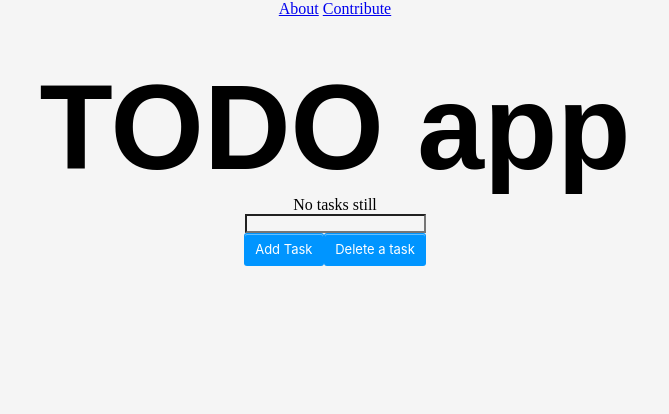
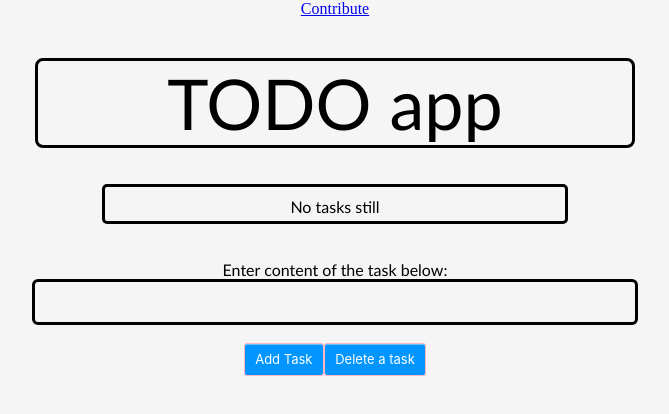
Before and after one commit to SenhasD/tasks, a plain HTML site: page source/index.html in a window 1280 px wide. Shown: the whole page, without its empty margins (305-974 px from the left). Drawn offline with Linux system fonts and the light colour scheme.

Commit message:
Some site styling and structure fixes

```diff
--- a/source/index.html
+++ b/source/index.html
@@ -7,12 +7,14 @@
 </head>
     <body>
         <nav>
-            <a href="#">About</a>
-            <a href="#">Contribute</a>
+            <a href="https://github.com/SenhasD/tasks/tree/v0.1">Contribute</a>
         </nav>
-    <div class="container"><h1>TODO app</h1></div>
-    <div class="update"><p id="default">No tasks still</p></div>
-    <input type="text" id="data"><br>
+    <div class="container"><p class="header">TODO app</p></div>
+        <br />
+        <br />
+    <div class="update"><p id="default">No tasks still</p></div><br /><br />
+    <p>Enter content of the task below: </p>
+    <div class="textarea"><input type="text" id="data"><br><br /></div>
     <button class="button" onclick="fetch()">Add Task</button><button class="button" onclick="delNote();">Delete a task</button>
     </body>
 
--- a/source/style.css
+++ b/source/style.css
@@ -5,19 +5,40 @@
     text-align: center;
 }
 
+#data {
+    border: solid;
+    border-radius: 6px;
+    width: 600px;
+    height: 40px;
+}
+
 nav {
     padding-bottom: 40px;
 }
 
 div.container {
-    font-size: 60px;
     font-family: Arial, Helvetica, sans-serif;
     width: 600px;
     height: auto;
     margin: 0 auto;
 }
 
-h1:hover {
+div.update {
+    width: 400px;
+    height: auto;
+    margin: 0 auto;
+    border: solid;
+    border-radius: 5px;
+    padding: 10px 30px 5px 30px;
+}
+
+.header {
+    font-size: 70px;
+    border: solid;
+    border-radius: 8px;
+}
+
+.header:hover {
     transition: 0.5s;
     background-color: darkkhaki;
 }
@@ -25,6 +46,7 @@ h1:hover {
 .button {
     background-color: #0095ff;
     border: 1px solid transparent;
+    border-color: lightpink;
     border-radius: 3px;
     box-shadow: rgba(255, 255, 255, .4) 0 1px 0 0 inset;
     box-sizing: border-box;
@@ -61,3 +83,7 @@ h1:hover {
     background-color: #0064bd;
     box-shadow: none;
 }
+
+p {
+    font-family: 'Trebuchet MS', 'Lucida Sans Unicode', 'Lucida Grande', 'Lucida Sans', Arial, sans-serif;
+}
```
